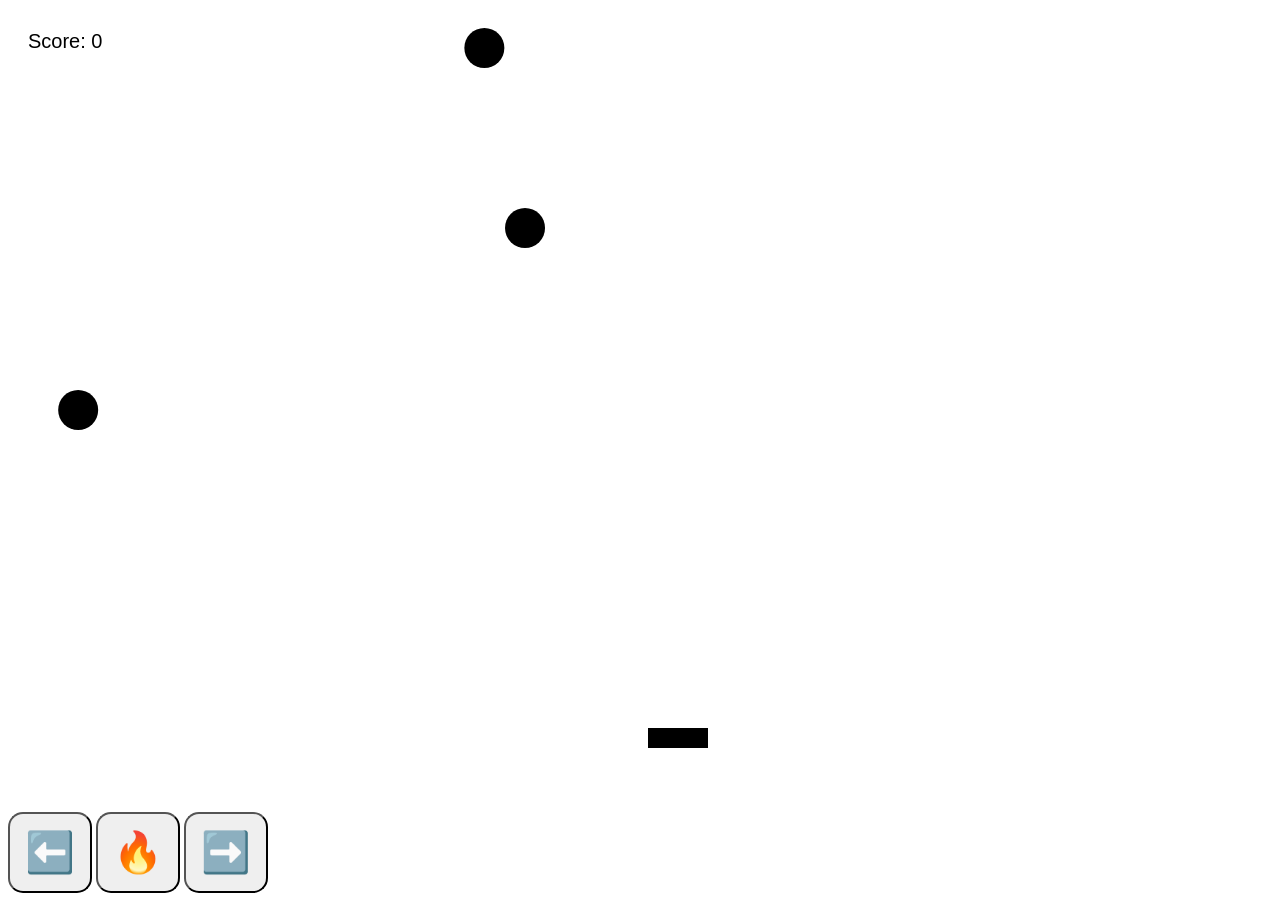
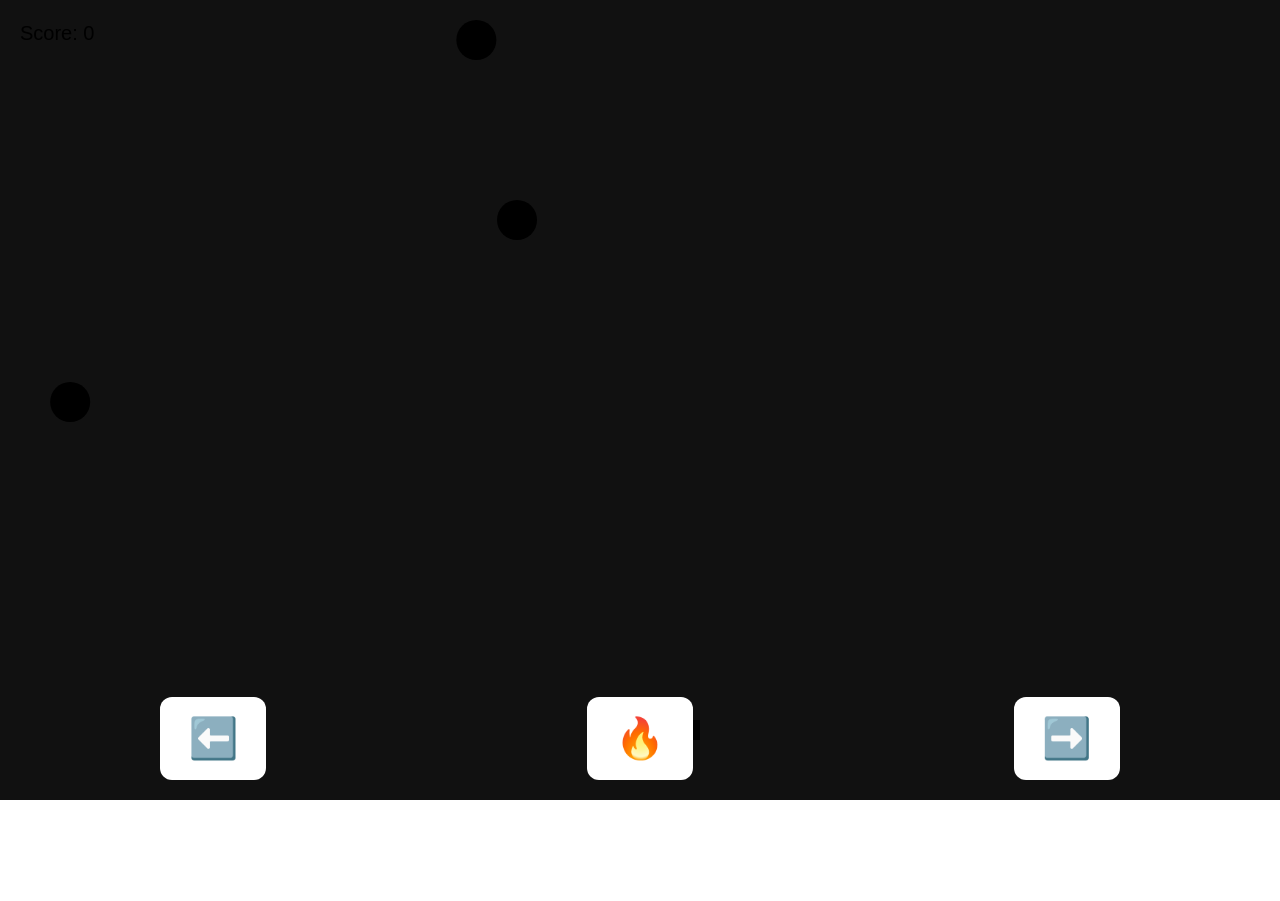
Before and after one commit to jsubodh06/SpaceShooter, a plain HTML site: page index.html in a window 1280 px wide. After the commit the page ends 800 px from the top, so only its background shows below. Drawn offline with Linux system fonts and the light colour scheme.

Commit message:
Refactor CSS styles for layout and controls
Removed old style block and added new styles for body, gameCanvas, and controls.

```diff
--- a/style.css
+++ b/style.css
@@ -1,15 +1,28 @@
-<style>
-  #controls {
+html, body {
+    margin: 0;
+    padding: 0;
+    overflow: hidden;
+}
+
+#gameCanvas {
+    background: #111;
+    display: block;
+}
+
+#controls {
     position: fixed;
     bottom: 20px;
     width: 100%;
     display: flex;
     justify-content: space-around;
-  }
+    pointer-events: auto;
+}
 
-  #controls button {
+#controls button {
     font-size: 40px;
-    padding: 15px;
-    border-radius: 15px;
-  }
-</style>
+    padding: 18px 28px;
+    background: white;
+    border: none;
+    border-radius: 12px;
+    cursor: pointer;
+}
```
